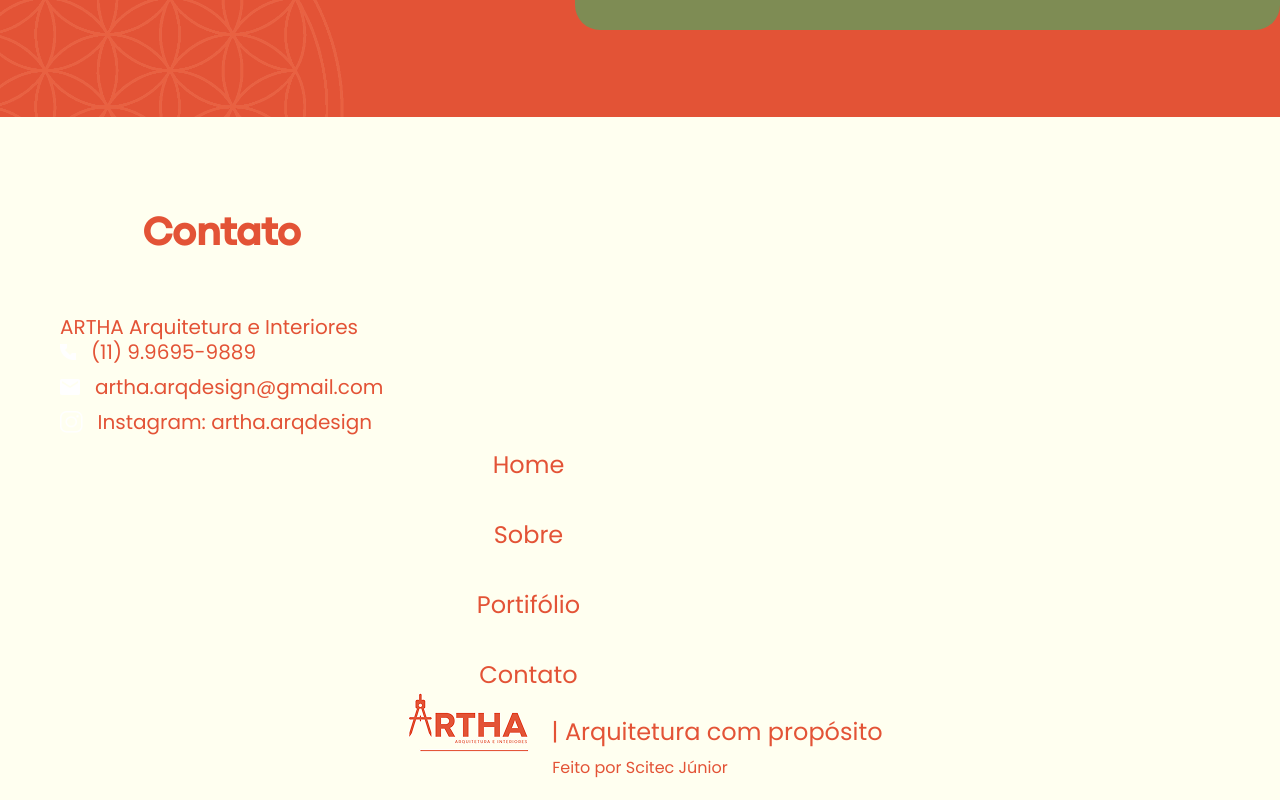
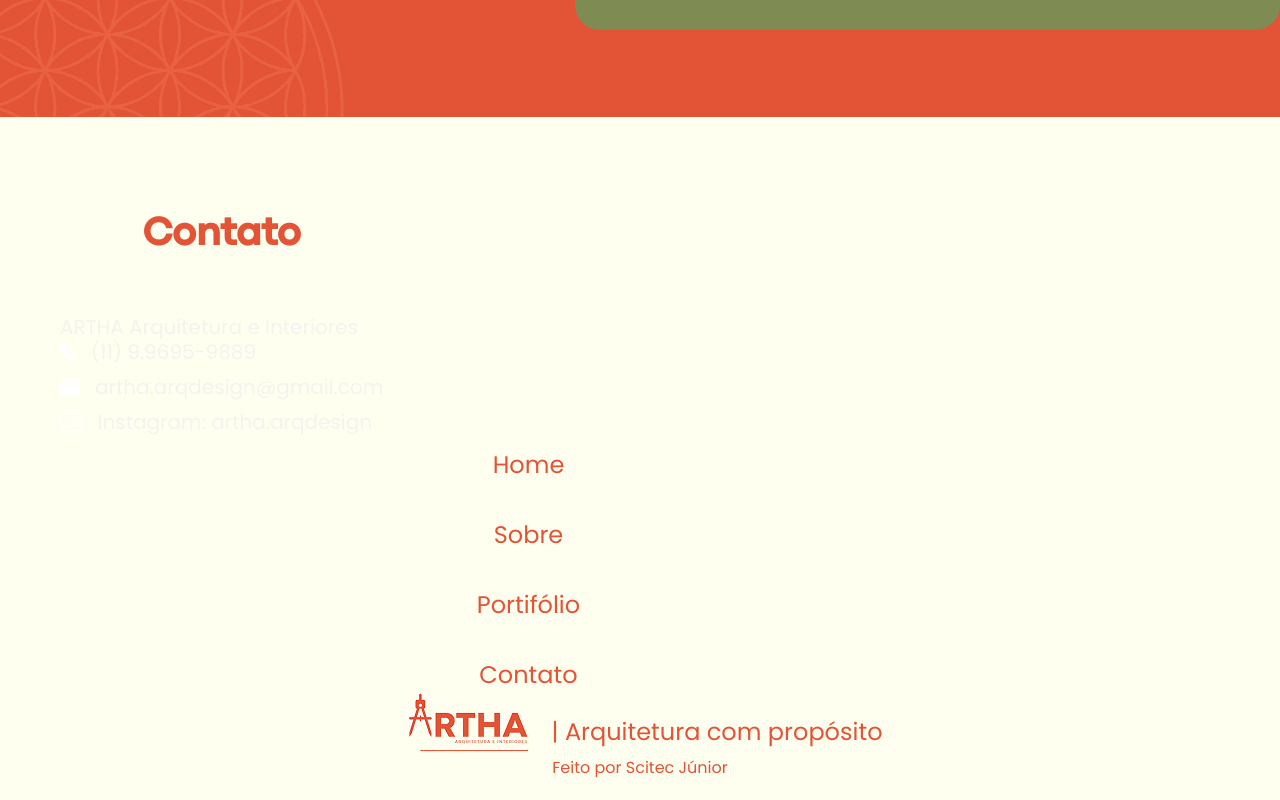
Before and after one commit to Scitec-Jr/Artha_Arquitetura_Site, a React (Vite) app: page /contato in a window 1280 px wide. Shown: the part 862-1662 px from the top of the page. Built offline with nearby package versions, Linux system fonts and the light colour scheme.

Commit message:
Update Footer.module.css

```diff
--- a/src/components/Footer.module.css
+++ b/src/components/Footer.module.css
@@ -32,6 +32,7 @@ body {
     width: 300px;
     max-width: 100%;
     font-size: 20px;
+    color: #f5f3ef;
 }
 
 .contatoInfo {
@@ -77,6 +78,7 @@ body {
 
 .infoText {
     margin-left: 15px;
+    color: #f5f3ef;
 }
 
 .navDiv {
```
